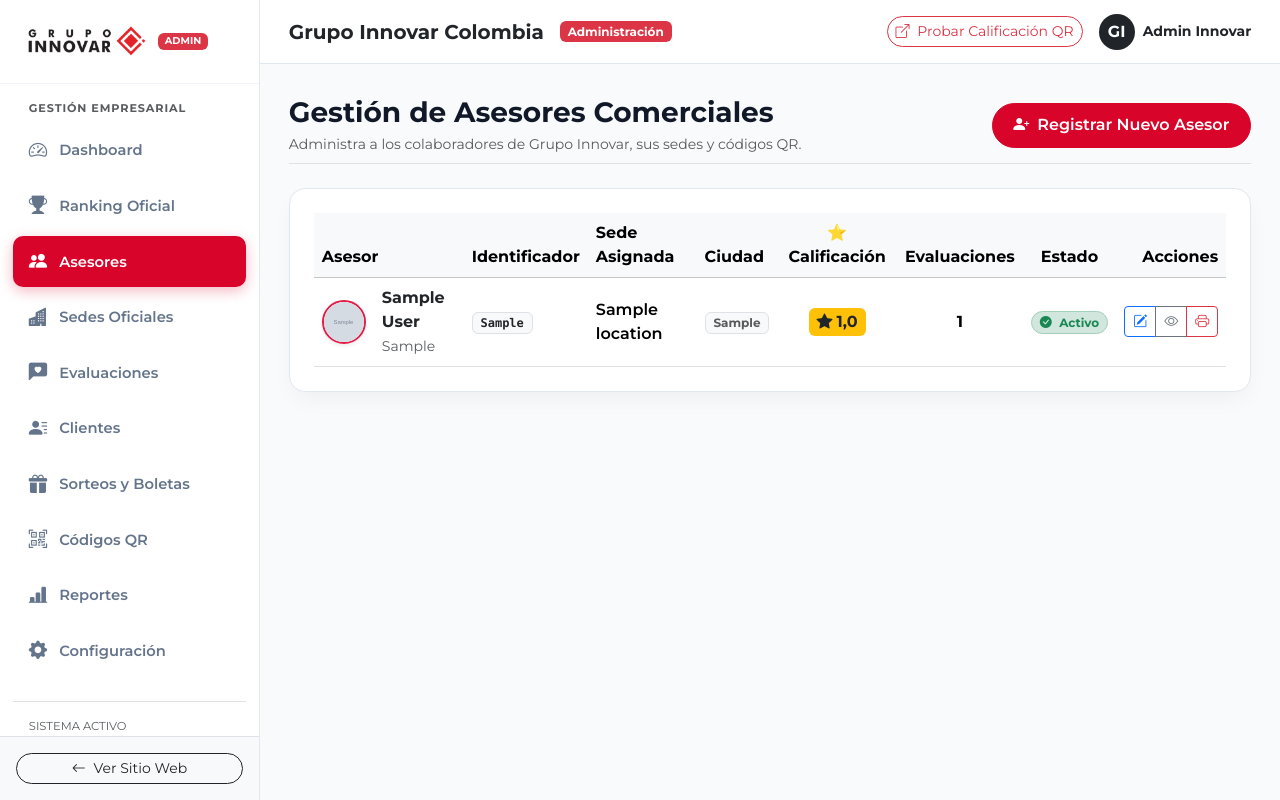
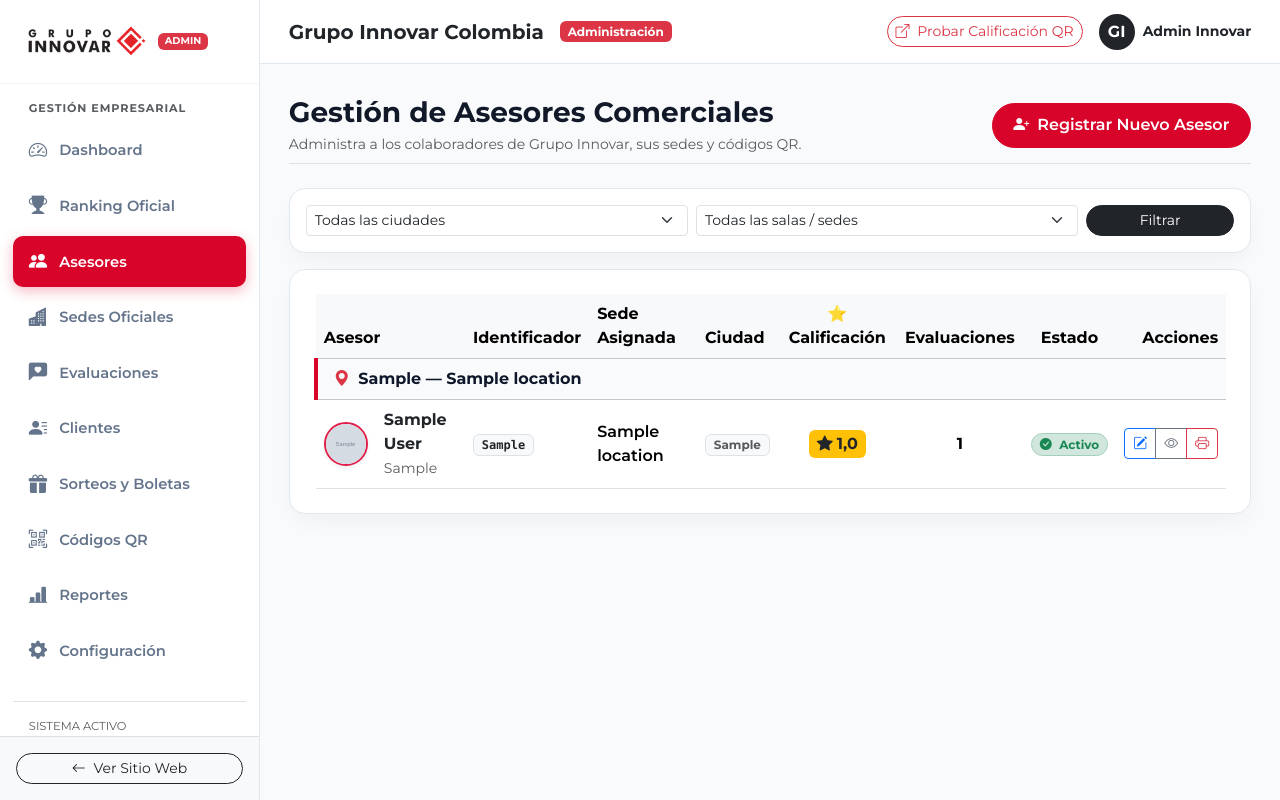
Before and after one commit to mercadeoinnovar-sys/innovar_califica, a Django app: page /admin-dashboard/asesores/ in a window 1280 px wide. Run offline with Django 4.2, Linux system fonts and the light colour scheme; a user stored in the database is signed in; tables that the repository leaves empty hold one stand-in row (values such as "Sample post"); grey boxes marked "Sample" are stand-in pictures.

Commit message:
Organize all 32 advisors and QRs by city and sala across Ibague, Neiva, Girardot, and Fusagasuga

```diff
--- a/main/views.py
+++ b/main/views.py
@@ -201,7 +201,7 @@ def _process_evaluation(request, selected_advisor=None, selected_location=None):
 
         form = EvaluationForm(initial=initial)
 
-    advisors_list = Advisor.objects.filter(is_active=True).select_related('location')
+    advisors_list = Advisor.objects.filter(is_active=True).select_related('location').order_by('location__city', 'location__name', 'full_name')
     locations_list = Location.objects.all()
 
     return render(request, "main/evaluate.html", {
@@ -567,16 +567,29 @@ def admin_advisors(request):
     else:
         form = AdvisorForm()
 
-    advisors_list = Advisor.objects.select_related('location').annotate(
+    city_filter = request.GET.get("city", "").strip()
+    location_filter = request.GET.get("location", "").strip()
+
+    advisors_qs = Advisor.objects.select_related('location').annotate(
         eval_count=Count('evaluations', filter=Q(evaluations__is_valid=True)),
         avg_star=Avg('evaluations__overall_star', filter=Q(evaluations__is_valid=True))
-    ).order_by('full_name')
-
-    locations = Location.objects.all()
+    )
+    if city_filter:
+        advisors_qs = advisors_qs.filter(location__city=city_filter)
+    if location_filter and location_filter.isdigit():
+        advisors_qs = advisors_qs.filter(location_id=int(location_filter))
+
+    advisors_list = advisors_qs.order_by('location__city', 'location__name', 'full_name')
+    locations = Location.objects.filter(city=city_filter) if city_filter else Location.objects.all()
+    cities = sorted(list({c.strip() for c in Location.objects.values_list('city', flat=True) if c}))
 
     return render(request, "main/admin_advisors.html", {
         "advisors_list": advisors_list,
-        "locations": locations,
+        "locations": Location.objects.all(),
+        "filter_locations": locations,
+        "cities": cities,
+        "selected_city": city_filter,
+        "selected_location": location_filter,
         "form": form,
         "active_tab": "advisors",
     })
@@ -788,11 +801,26 @@ def admin_settings(request):
 
 @login_required(login_url='admin_login')
 def qr_management(request):
-    """Gestión de códigos QR individuales por asesor comercial."""
-    advisor_qrs = QRCode.objects.filter(advisor__isnull=False, advisor__is_active=True).select_related('advisor', 'location')
+    """Gestión de códigos QR individuales por asesor comercial organizados por ciudad y sala."""
+    city_filter = request.GET.get("city", "").strip()
+    location_filter = request.GET.get("location", "").strip()
+
+    qrs_qs = QRCode.objects.filter(advisor__isnull=False, advisor__is_active=True).select_related('advisor', 'location')
+    if city_filter:
+        qrs_qs = qrs_qs.filter(location__city=city_filter)
+    if location_filter and location_filter.isdigit():
+        qrs_qs = qrs_qs.filter(location_id=int(location_filter))
+
+    advisor_qrs = qrs_qs.order_by('location__city', 'location__name', 'advisor__full_name')
+    locations = Location.objects.filter(city=city_filter) if city_filter else Location.objects.all()
+    cities = sorted(list({c.strip() for c in Location.objects.values_list('city', flat=True) if c}))
 
     return render(request, "main/qr_management.html", {
         "advisor_qrs": advisor_qrs,
+        "locations": locations,
+        "cities": cities,
+        "selected_city": city_filter,
+        "selected_location": location_filter,
         "active_tab": "qrcodes",
     })
 
--- a/templates/main/admin_advisors.html
+++ b/templates/main/admin_advisors.html
@@ -15,7 +15,35 @@
         </button>
     </div>
 
-    <!-- TABLA DE ASESORES -->
+    <!-- FILTROS POR CIUDAD Y SALA -->
+    <div class="card-innovar p-3 mb-3">
+        <form method="get" class="row g-2 align-items-center">
+            <div class="col-sm-5">
+                <select name="city" class="form-select form-select-sm" onchange="this.form.submit()">
+                    <option value="">Todas las ciudades</option>
+                    {% for c in cities %}
+                    <option value="{{ c }}" {% if selected_city == c %}selected{% endif %}>{{ c }}</option>
+                    {% endfor %}
+                </select>
+            </div>
+            <div class="col-sm-5">
+                <select name="location" class="form-select form-select-sm" onchange="this.form.submit()">
+                    <option value="">Todas las salas / sedes</option>
+                    {% for loc in filter_locations %}
+                    <option value="{{ loc.id }}" {% if selected_location == loc.id|stringformat:"s" %}selected{% endif %}>{{ loc.city }} — {{ loc.name }}</option>
+                    {% endfor %}
+                </select>
+            </div>
+            <div class="col-sm-2 d-flex gap-1">
+                <button type="submit" class="btn btn-sm btn-dark w-100 rounded-pill">Filtrar</button>
+                {% if selected_city or selected_location %}
+                <a href="{% url 'admin_advisors' %}" class="btn btn-sm btn-outline-secondary rounded-pill" title="Limpiar"><i class="bi bi-x-lg"></i></a>
+                {% endif %}
+            </div>
+        </form>
+    </div>
+
+    <!-- TABLA DE ASESORES ORGANIZADOS POR CIUDAD Y SALA -->
     <div class="card-innovar p-4 mb-4">
         <div class="table-responsive">
             <table class="table table-hover align-middle mb-0">
@@ -33,6 +61,14 @@
                 </thead>
                 <tbody>
                     {% for adv in advisors_list %}
+                    {% ifchanged adv.location_id %}
+                    <tr class="table-light">
+                        <td colspan="8" class="fw-bold py-2 px-3" style="background: #F8FAFC; border-left: 4px solid var(--innovar-red); color: #0F172A;">
+                            <i class="bi bi-geo-alt-fill text-danger me-1"></i>
+                            {{ adv.location.city }} &mdash; {{ adv.location.name }}
+                        </td>
+                    </tr>
+                    {% endifchanged %}
                     <tr>
                         <td>
                             <div class="d-flex align-items-center gap-3">
```
Also changed, not shown: templates/main/qr_management.html (+45 -2 lines).
